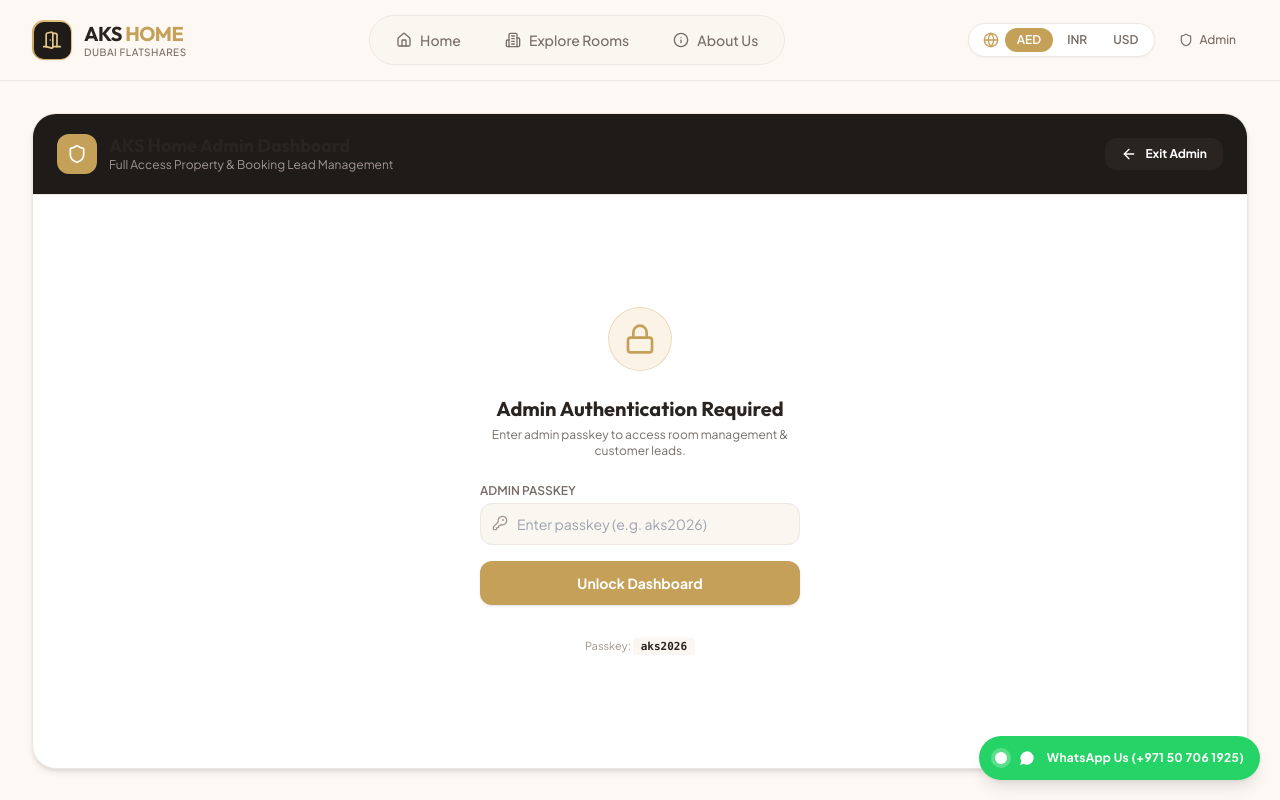
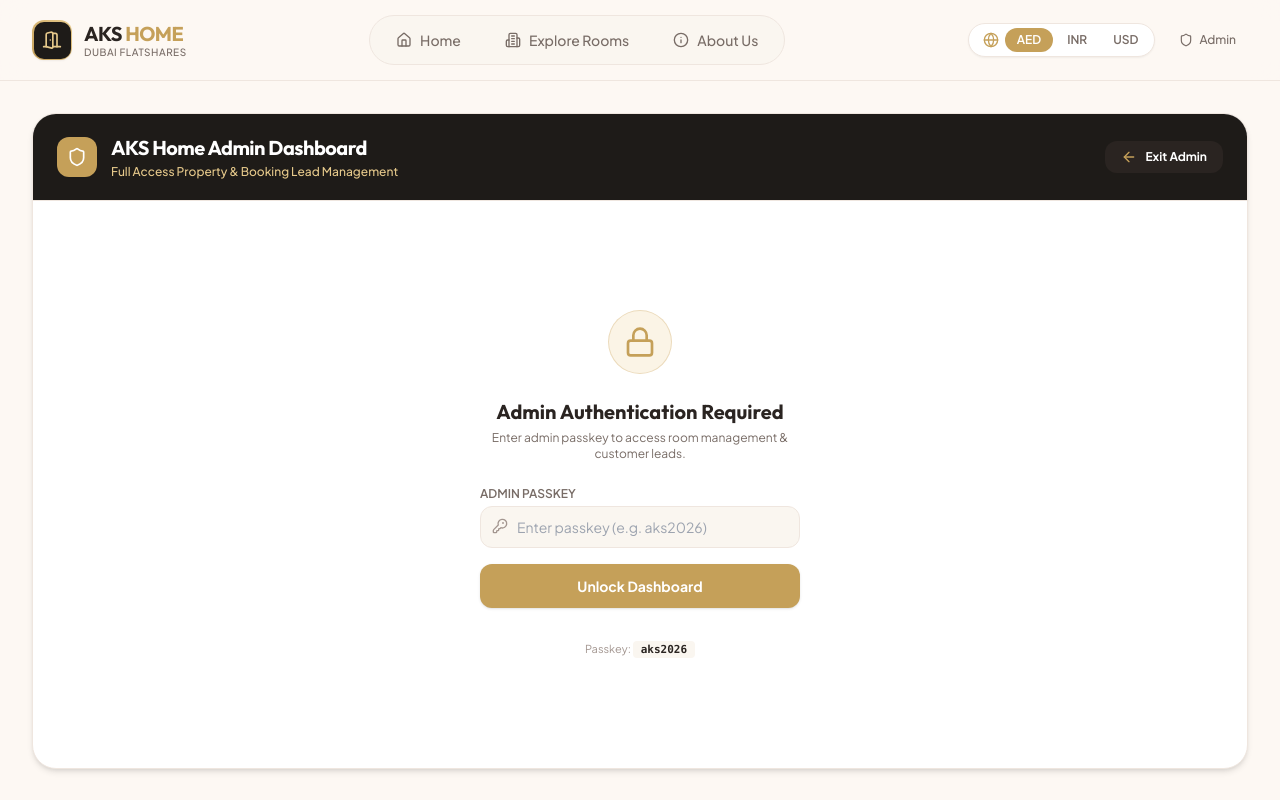
Before and after one commit to IsacSmile/aks-home, a React (Vite) app: page / in a window 1280 px wide. Both pictures are taken after a click on the button "Admin". Shown: the top 800 px of the page. Built offline with nearby package versions, Linux system fonts and the light colour scheme.

Commit message:
fix: resolve admin header text contrast, room card layout squishing, and whatsapp float overlap

```diff
--- a/src/App.jsx
+++ b/src/App.jsx
@@ -33,12 +33,19 @@ export default function App() {
     return 'home';
   };
 
-  // 1. Rooms State with LocalStorage Persistence
+  // 1. Rooms State with LocalStorage Persistence & Auto-Migration for New Partition Images
   const [rooms, setRooms] = useState(() => {
     const saved = localStorage.getItem('aks_rooms');
     if (saved) {
       try {
-        return JSON.parse(saved);
+        const parsed = JSON.parse(saved);
+        // Check if saved rooms contain old stock image URLs (e.g., Unsplash URLs or old structure)
+        const hasOldImages = parsed.some(
+          (r) => r.images && r.images[0] && (r.images[0].includes('unsplash.com') || r.images[0].includes('pink_partition'))
+        );
+        if (!hasOldImages && parsed.length > 0) {
+          return parsed;
+        }
       } catch (e) {
         console.error('Failed to parse saved rooms', e);
       }
@@ -119,8 +126,9 @@ export default function App() {
   };
 
   const handleResetSeed = () => {
-    if (confirm('Reset rooms data to original 6 sample listings?')) {
+    if (confirm('Reset rooms data to original 6 partition listings?')) {
       setRooms(initialRooms);
+      localStorage.setItem('aks_rooms', JSON.stringify(initialRooms));
     }
   };
 
@@ -319,8 +327,10 @@ export default function App() {
           />
         )}
 
-        {/* Sticky Floating WhatsApp Action Button */}
-        <WhatsAppFloat roomName={selectedDetailRoom ? selectedDetailRoom.title : null} />
+        {/* Sticky Floating WhatsApp Action Button - Hidden on Admin page to prevent overlapping */}
+        {activePage !== 'admin' && (
+          <WhatsAppFloat roomName={selectedDetailRoom ? selectedDetailRoom.title : null} />
+        )}
 
         {/* Bottom Footer */}
         <Footer
--- a/src/components/AdminPanel.jsx
+++ b/src/components/AdminPanel.jsx
@@ -60,7 +60,7 @@ export function AdminPanel({
       metroDistance: '2 mins walk (Exit 1)',
       type: 'Loft Partition',
       availabilityDate: 'Available Now',
-      monthlyPriceAED: 1300,
+      monthlyPriceAED: 1350,
       weeklyPriceAED: 380,
       dailyPriceAED: 65,
       imageUrl: '/images/loft_partition.jpg',
@@ -131,24 +131,29 @@ export function AdminPanel({
   return (
     <div className="w-full bg-white rounded-2xl sm:rounded-3xl shadow-md border border-[#EFE6DF] overflow-hidden flex flex-col min-h-[82vh]">
 
-      {/* Header Bar - Full Width */}
+      {/* Header Bar - Full Width with High-Contrast Text */}
       <div className="px-6 py-5 border-b border-[#EFE6DF] flex items-center justify-between bg-[#1E1B18] text-white shrink-0">
-        <div className="flex items-center gap-3">
-          <div className="w-10 h-10 rounded-xl bg-[#C5A059] flex items-center justify-center text-white shadow-sm">
+        <div className="flex items-center gap-3.5">
+          <div className="w-10 h-10 rounded-xl bg-[#C5A059] flex items-center justify-center text-white shadow-sm shrink-0">
             <Shield className="w-5 h-5" />
           </div>
           <div>
-            <h3 className="font-bold text-lg leading-tight">AKS Home Admin Dashboard</h3>
-            <p className="text-xs text-[#A39690]">Full Access Property & Booking Lead Management</p>
+            <h3 className="font-extrabold text-lg sm:text-xl text-white tracking-tight leading-tight">
+              AKS Home Admin Dashboard
+            </h3>
+            <p className="text-xs text-[#E6C98B] font-medium mt-0.5">
+              Full Access Property & Booking Lead Management
+            </p>
           </div>
         </div>
 
         <button
           onClick={onClose}
-          className="px-4 py-2 rounded-xl bg-[#2A2421] hover:bg-[#38312D] text-xs font-bold text-white flex items-center gap-2 transition-all border border-[#3A332E]"
+          className="px-4 py-2 rounded-xl bg-[#2A2421] hover:bg-[#38312D] text-xs font-bold text-white flex items-center gap-2 transition-all border border-[#3A332E] shrink-0"
         >
-          <ArrowLeft className="w-4 h-4" />
-          <span>Exit Admin</span>
+          <ArrowLeft className="w-4 h-4 text-[#C5A059]" />
+          <span className="hidden sm:inline">Exit Admin</span>
+          <span className="sm:hidden">Exit</span>
         </button>
       </div>
 
@@ -204,12 +209,12 @@ export function AdminPanel({
         /* Authenticated Full-Width Dashboard */
         <div className="flex-1 flex flex-col overflow-hidden">
 
-          {/* Navigation Tabs */}
-          <div className="px-6 pt-4 border-b border-[#EFE6DF] bg-[#FDF8F3] flex items-center justify-between shrink-0">
-            <div className="flex items-center gap-2">
+          {/* Navigation Tabs - Responsive Layout */}
+          <div className="px-4 sm:px-6 pt-4 border-b border-[#EFE6DF] bg-[#FDF8F3] flex flex-col sm:flex-row items-stretch sm:items-center justify-between gap-3 shrink-0">
+            <div className="flex items-center gap-2 overflow-x-auto pb-1 sm:pb-0">
               <button
                 onClick={() => setActiveTab('rooms')}
-                className={`px-5 py-3 rounded-t-xl text-xs font-bold transition-all flex items-center gap-2 border-t border-x ${
+                className={`px-4 sm:px-5 py-2.5 sm:py-3 rounded-t-xl text-xs font-bold transition-all flex items-center gap-2 border-t border-x shrink-0 ${
                   activeTab === 'rooms'
                     ? 'bg-white text-[#2A2421] border-[#EFE6DF] shadow-xs'
                     : 'border-transparent text-[#786C66] hover:text-[#2A2421]'
@@ -221,31 +226,31 @@ export function AdminPanel({
 
               <button
                 onClick={() => setActiveTab('enquiries')}
-                className={`px-5 py-3 rounded-t-xl text-xs font-bold transition-all flex items-center gap-2 border-t border-x ${
+                className={`px-4 sm:px-5 py-2.5 sm:py-3 rounded-t-xl text-xs font-bold transition-all flex items-center gap-2 border-t border-x shrink-0 ${
                   activeTab === 'enquiries'
                     ? 'bg-white text-[#2A2421] border-[#EFE6DF] shadow-xs'
                     : 'border-transparent text-[#786C66] hover:text-[#2A2421]'
                 }`}
               >
                 <MessageSquare className="w-4 h-4 text-[#C5A059]" />
-                <span>Enquiries Received ({enquiries.length})</span>
+                <span>Enquiries ({enquiries.length})</span>
               </button>
             </div>
 
-            <div className="flex items-center gap-2 pb-2">
+            <div className="flex items-center justify-end gap-2 pb-2 sm:pb-0">
               <button
                 onClick={onResetSeed}
                 className="px-3.5 py-2 rounded-xl border border-[#EFE6DF] bg-white text-xs font-semibold text-[#786C66] hover:text-[#2A2421] flex items-center gap-1.5 transition-colors shadow-2xs"
-                title="Reset to sample rooms data"
+                title="Reset to 6 sample rooms data"
               >
-                <RefreshCw className="w-3.5 h-3.5" />
+                <RefreshCw className="w-3.5 h-3.5 text-[#C5A059]" />
                 <span>Reset Seed Data</span>
               </button>
             </div>
           </div>
 
           {/* Main Content Area - Full Width */}
-          <div className="p-6 sm:p-8 overflow-y-auto flex-1 space-y-6">
+          <div className="p-4 sm:p-8 overflow-y-auto flex-1 space-y-6">
 
             {/* TAB 1: ROOMS MANAGEMENT */}
             {activeTab === 'rooms' && (
@@ -265,35 +270,43 @@ export function AdminPanel({
                   </button>
                 </div>
 
-                {/* Rooms Grid - Full Width 3 Columns */}
-                <div className="grid grid-cols-1 md:grid-cols-2 lg:grid-cols-3 gap-5">
+                {/* Rooms Grid - Clean Responsive Layout */}
+                <div className="grid grid-cols-1 md:grid-cols-2 lg:grid-cols-2 xl:grid-cols-3 gap-5">
                   {rooms.map((rm) => (
-                    <div key={rm.id} className="p-5 rounded-2xl border border-[#EFE6DF] bg-white flex gap-4 items-center justify-between shadow-2xs hover:border-[#C5A059]/40 transition-all">
-                      <div className="flex items-center gap-3.5 min-w-0">
+                    <div key={rm.id} className="p-4 sm:p-5 rounded-2xl border border-[#EFE6DF] bg-white flex flex-col sm:flex-row items-start sm:items-center justify-between gap-4 shadow-xs hover:border-[#C5A059]/40 transition-all">
+                      <div className="flex items-center gap-3.5 min-w-0 w-full sm:w-auto">
                         <img
                           src={rm.images[0]}
                           alt={rm.title}
-                          className="w-18 h-18 rounded-xl object-cover border border-[#EFE6DF] shrink-0"
+                          className="w-20 h-20 sm:w-24 sm:h-24 rounded-xl object-cover border border-[#EFE6DF] shrink-0"
                         />
-                        <div className="min-w-0">
-                          <span className="text-[10px] font-bold uppercase text-[#C5A059] bg-[#FBF4E6] px-2 py-0.5 rounded">
-                            {rm.type}
-                          </span>
-                          <h5 className="font-bold text-sm text-[#2A2421] truncate mt-1">{rm.title}</h5>
-                          <p className="text-xs text-[#786C66] truncate">{rm.location}</p>
-                          <p className="text-xs font-extrabold text-[#2A2421] mt-1.5">
-                            {formatPrice(rm.pricesAED.monthly)} /month
+                        <div className="min-w-0 flex-1">
+                          <div className="flex items-center gap-2 flex-wrap">
+                            <span className="text-[10px] font-bold uppercase text-[#C5A059] bg-[#FBF4E6] px-2 py-0.5 rounded border border-[#C5A059]/20">
+                              {rm.type}
+                            </span>
+                            {rm.metroDistance && (
+                              <span className="text-[10px] font-semibold text-[#786C66] bg-[#FAF6F0] px-2 py-0.5 rounded truncate max-w-[140px]">
+                                {rm.metroDistance}
+                              </span>
+                            )}
+                          </div>
+                          <h5 className="font-bold text-sm text-[#2A2421] truncate mt-1.5">{rm.title}</h5>
+                          <p className="text-xs text-[#786C66] truncate mt-0.5">{rm.location}</p>
+                          <p className="text-xs font-extrabold text-[#C5A059] mt-1.5">
+                            {formatPrice(rm.pricesAED.monthly)} <span className="text-[11px] font-normal text-[#786C66]">/ month</span>
                           </p>
                         </div>
                       </div>
 
-                      <div className="flex flex-col items-center gap-2 shrink-0">
+                      <div className="flex items-center gap-2 w-full sm:w-auto justify-end border-t sm:border-t-0 pt-3 sm:pt-0 border-[#EFE6DF] shrink-0">
                         <button
                           onClick={() => openEditModal(rm)}
-                          className="p-2 rounded-lg hover:bg-[#FAF6F0] text-[#786C66] hover:text-[#C5A059] transition-colors border border-transparent hover:border-[#EFE6DF]"
+                          className="px-3.5 py-2 rounded-xl bg-[#FAF6F0] hover:bg-[#F3EBE1] text-[#2A2421] text-xs font-bold flex items-center gap-1.5 transition-colors border border-[#EFE6DF]"
                           title="Edit Room"
                         >
-                          <Edit2 className="w-4 h-4" />
+                          <Edit2 className="w-3.5 h-3.5 text-[#C5A059]" />
+                          <span>Edit</span>
                         </button>
                         <button
                           onClick={() => {
@@ -301,10 +314,11 @@ export function AdminPanel({
                               onDeleteRoom(rm.id);
                             }
                           }}
-                          className="p-2 rounded-lg hover:bg-red-50 text-[#786C66] hover:text-red-600 transition-colors border border-transparent hover:border-red-200"
+                          className="px-3.5 py-2 rounded-xl bg-red-50 hover:bg-red-100 text-red-600 text-xs font-bold flex items-center gap-1.5 transition-colors border border-red-200"
                           title="Delete Room"
                         >
-                          <Trash2 className="w-4 h-4" />
+                          <Trash2 className="w-3.5 h-3.5" />
+                          <span>Delete</span>
                         </button>
                       </div>
                     </div>
```
